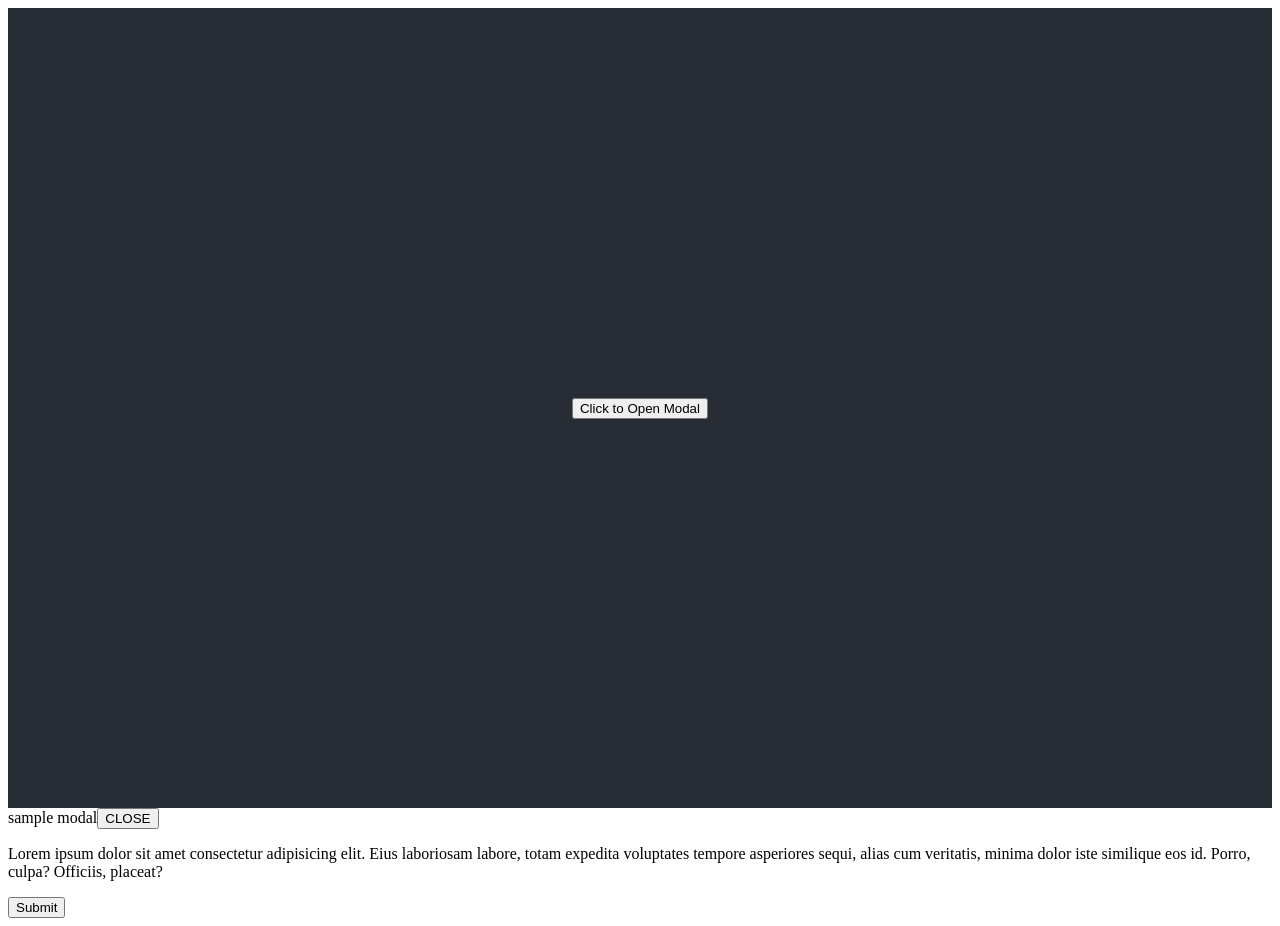
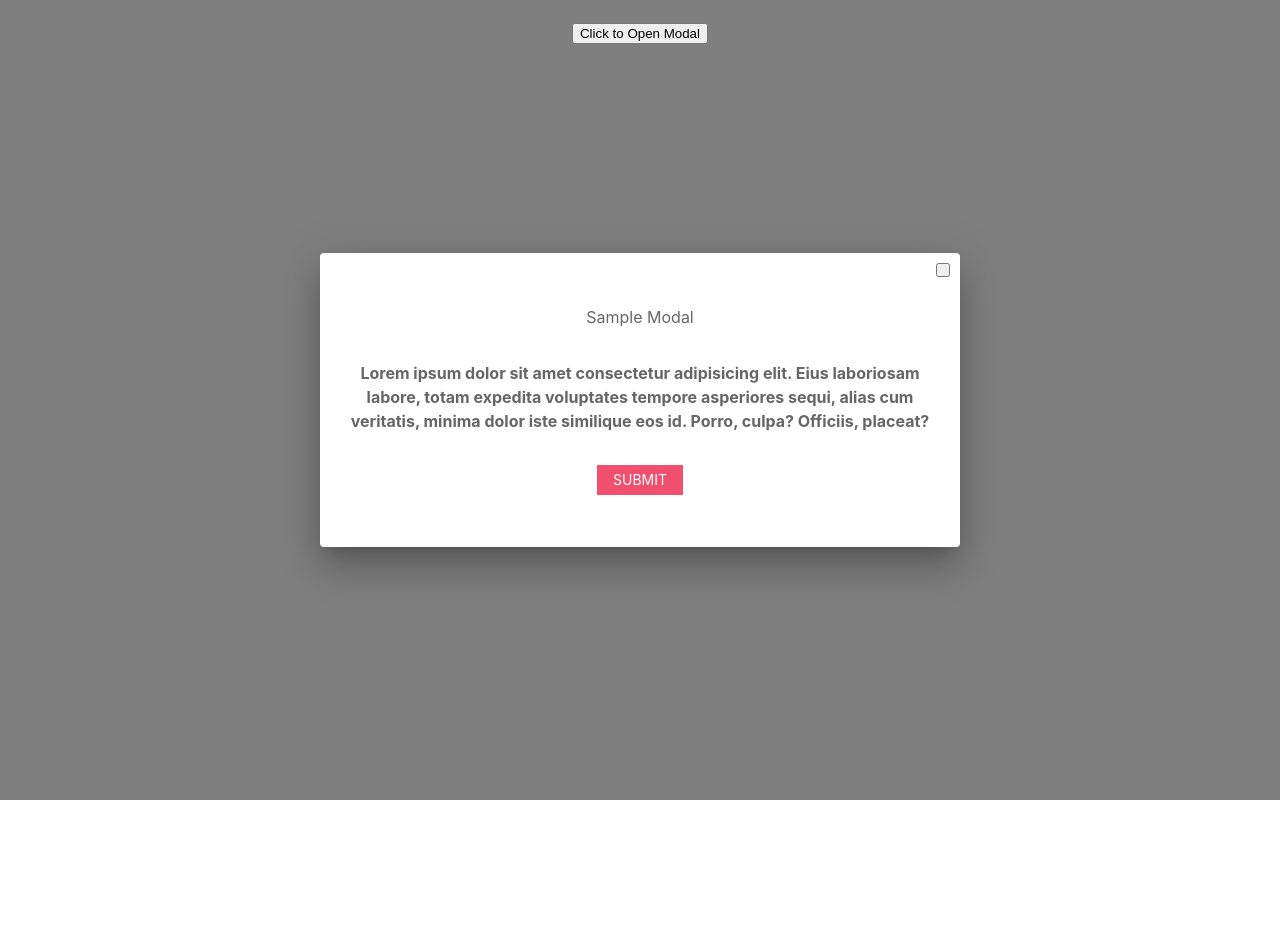
Before and after one commit to contra/contra-interview-assessment, a Next.js app in the folder frontend/: page / in a window 1280 px wide. Both pictures are taken after a click on the button "Click to Open Modal". After the commit the page ends 800 px from the top, so only its background shows below. Built offline with nearby package versions, Linux system fonts and the light colour scheme.

Commit message:
added base modal styles and hooks for closing opening based on props

```diff
--- a/frontend/package.json
+++ b/frontend/package.json
@@ -15,7 +15,8 @@
   "dependencies": {
     "next": "12.1.6",
     "react": "18.2.0",
-    "react-dom": "18.2.0"
+    "react-dom": "18.2.0",
+    "uikit": "^3.15.2"
   },
   "devDependencies": {
     "@types/jest": "28.1.3",
--- a/frontend/src/components/Modal/Modal.module.css
+++ b/frontend/src/components/Modal/Modal.module.css
@@ -0,0 +1,88 @@
+.modal {
+    max-width: 600px;
+    max-height: calc(100% - 96px);
+    padding: 20px;
+    display: -webkit-box;
+    display: -ms-flexbox;
+    display: flex;
+    position: relative;
+    overflow-y: auto;
+    -webkit-box-orient: vertical;
+    -webkit-box-direction: normal;
+    -ms-flex-direction: column;
+    flex-direction: column;
+    -webkit-box-shadow: 0px 11px 15px -7px rgba(0, 0, 0, 0.2),
+        0px 24px 38px 3px rgba(0, 0, 0, 0.14), 0px 9px 46px 8px rgba(0, 0, 0, 0.12);
+    box-shadow: 0px 11px 15px -7px rgba(0, 0, 0, 0.2),
+        0px 24px 38px 3px rgba(0, 0, 0, 0.14), 0px 9px 46px 8px rgba(0, 0, 0, 0.12);
+    border-radius: 4px;
+    background-color: #fff;
+    text-align: left;
+}
+
+.modalContainer {
+    opacity: 1;
+    -webkit-transition: opacity 225ms cubic-bezier(0.4, 0, 0.2, 1) 0ms;
+    -o-transition: opacity 225ms cubic-bezier(0.4, 0, 0.2, 1) 0ms;
+    transition: opacity 225ms cubic-bezier(0.4, 0, 0.2, 1) 0ms;
+    display: -webkit-box;
+    display: -ms-flexbox;
+    display: flex;
+    -webkit-box-align: center;
+    -ms-flex-align: center;
+    align-items: center;
+    -webkit-box-pack: center;
+    -ms-flex-pack: center;
+    justify-content: center;
+    height: 100%;
+    outline: none;
+}
+
+.overlay {
+    opacity: 1;
+    -webkit-transition: opacity 225ms cubic-bezier(0.4, 0, 0.2, 1) 0ms;
+    -o-transition: opacity 225ms cubic-bezier(0.4, 0, 0.2, 1) 0ms;
+    transition: opacity 225ms cubic-bezier(0.4, 0, 0.2, 1) 0ms;
+    top: 0;
+    left: 0;
+    right: 0;
+    bottom: 0;
+    z-index: -1;
+    position: fixed;
+    -ms-touch-action: none;
+    touch-action: none;
+    background-color: rgba(0, 0, 0, 0.5);
+    -webkit-tap-highlight-color: transparent;
+}
+
+.windowContainer {
+    text-align: center;
+    position: absolute;
+    top: 0;
+    right: 0;
+    bottom: 0;
+    left: 0;
+    overflow: auto;
+    outline: 0;
+    -webkit-animation: fade-in 200ms 0s ease-in-out forwards;
+    animation: fade-in 200ms 0s ease-in-out forwards;
+    z-index: 100;
+}
+
+.subtitle {
+    margin: 0;
+    text-align: center;
+    font-weight: bold;
+}
+
+.header {
+    text-align: center;
+    padding: 1rem 0rem;
+    margin: 1rem 0rem;
+}
+
+.footer {
+    text-align: center;
+    padding: 1rem 0rem;
+    margin: 1rem 0rem;
+}
--- a/frontend/src/components/Modal/Modal.tsx
+++ b/frontend/src/components/Modal/Modal.tsx
@@ -1,8 +1,7 @@
-import React, { useEffect, type FC } from 'react';
+import React, { useEffect, useRef, useCallback, type FC } from 'react';
 import styles from './Modal.module.css';
 import ReactPortal from "../ReactPortal";
 import {ModalPropTypes, ModalHeaderTypes, ModalFooterTypes, ModalBodyTypes} from './Modal.types';
-
 
 const Modal: FC<ModalPropTypes> = ({
 	isOpen,
@@ -18,27 +17,62 @@ const Modal: FC<ModalPropTypes> = ({
 	onSubmit,
 	onClose,
 	onOpen,
+	backdropClosable = true
   }: ModalPropTypes) => {
 
+	const wrapperRef = useRef(null);
+
+	const customCloseHandler = useCallback(
+		() => {
+		handleClose();
+		onClose?.();
+	}, [onClose]);
+
+	const closeOnBackdropClick = useCallback(({target}) => {
+		if (
+			wrapperRef &&
+			wrapperRef.current &&
+			!wrapperRef.current.contains(target) &&
+			backdropClosable
+		  ) {
+			customCloseHandler();
+		  }
+	}, []);
+
+	if(!onSubmit) {
+		onSubmit = customCloseHandler;
+	}
+
 	useEffect(() => {
-		const closeOnEscapeKey = (e) => (e.key === "Escape" ? handleClose() : null);
-		document.body.addEventListener("keydown", closeOnEscapeKey);
+		const closeOnEscapeKey = (event: KeyboardEvent) => {
+			event.key === "Escape" && customCloseHandler();
+		};
+
+		document.addEventListener("keydown", closeOnEscapeKey);
+		document.addEventListener("click", closeOnBackdropClick, { capture: true });
+
 		return () => {
-			document.body.removeEventListener("keydown", closeOnEscapeKey);
+			document.removeEventListener("keydown", closeOnEscapeKey, );
+			document.removeEventListener("click", closeOnBackdropClick);
 		};
 	}, [handleClose]);
 
-	if (!isOpen) return null;
+	useEffect(() => {
+		isOpen && onOpen?.();
+	}, [isOpen, onOpen])
 
 	return (
 		<ReactPortal wrapperId="react-portal-modal-container">
-			<div
-				onClick={(e) => e.stopPropagation()}  // Prevent click from closing modal
-				className={styles['modal']}>
-				<div className={styles['modalContent']}>
-					{header ?? <ModalHeader header={header} title={title} handleClose={handleClose} />}
-					<ModalBody children={children} />
-					{footer ?? <ModalFooter footer={footer} onSubmit={onSubmit} submitButtonText={submitButtonText} />}
+			<div className={styles['overlay']} />
+			<div className={styles['windowContainer']}>
+				<div className={styles['modalContainer']}>
+					<div ref={wrapperRef} className={styles['modal']}>
+						<div className={styles['modalContent']}>
+							{header ?? <ModalHeader title={title} handleClose={customCloseHandler} />}
+							<ModalBody children={children} />
+							{footer ?? <ModalFooter onSubmit={onSubmit} submitButtonText={submitButtonText} />}
+						</div>
+					</div>
 				</div>
 			</div>
 		</ReactPortal>
@@ -46,7 +80,6 @@ const Modal: FC<ModalPropTypes> = ({
 };
 
 const ModalHeader: FC<ModalHeaderTypes> = ({
-	header,
 	title,
 	handleClose
 	}: ModalHeaderTypes) => {
@@ -55,25 +88,24 @@ const ModalHeader: FC<ModalHeaderTypes> = ({
 			{title}
 			<button
 				aria-label="close"
-				className={styles['closeButton']}
+				className="uk-modal-close-default"
 				onClick={handleClose}
 				type="button">
-				CLOSE
 			</button>
 		</div>
 	);
 }
 
 const ModalFooter: FC<ModalFooterTypes> = ({
-	footer,
 	onSubmit,
 	submitButtonText
 	} :ModalFooterTypes) => (
 	<div className={styles['footer']}>
 		<button
-			aria-label="close"
+			aria-label="submit"
 			onClick={onSubmit}
-			type="button">
+			type="button"
+			className='uk-button uk-button-danger uk-button-small'>
 		{submitButtonText}
 		</button>
 	</div>
@@ -81,7 +113,7 @@ const ModalFooter: FC<ModalFooterTypes> = ({
 
 const ModalBody: FC<ModalBodyTypes> = ({children}: ModalBodyTypes) => (
 	<div className={styles['body']}>
-		{children ?? (<p>{loremIpsum}</p>)}
+		{children ?? (<p className={styles['subtitle']}>{loremIpsum}</p>)}
 	</div>
 );
 
--- a/frontend/src/components/Modal/Modal.types.ts
+++ b/frontend/src/components/Modal/Modal.types.ts
@@ -1,11 +1,9 @@
 export type ModalHeaderTypes = {
 	handleClose: () => void;
 	title: string;
-	header?: React.ReactNode;
 }
 
 export type ModalFooterTypes = {
-	footer?: React.ReactNode;
 	onSubmit?: () => void;
 	submitButtonText?: string
 }
@@ -22,4 +20,7 @@ export type ModalPropTypes = ModalHeaderTypes & ModalFooterTypes & ModalBodyType
 	submitButtonText?: string;
 	onClose?: () => void;
 	onOpen?: () => void;
+	header?: React.ReactNode;
+	footer?: React.ReactNode;
+	backdropClosable?: boolean
 };
--- a/frontend/src/pages/_app.tsx
+++ b/frontend/src/pages/_app.tsx
@@ -1,5 +1,6 @@
 /* eslint-disable canonical/filename-match-exported */
 import { type AppProps } from 'next/app';
+import "uikit/dist/css/uikit.min.css";
 
 const App = ({ Component, pageProps }: AppProps) => {
   return <Component {...pageProps} />;
--- a/frontend/src/pages/index.module.css
+++ b/frontend/src/pages/index.module.css
@@ -1,18 +1,4 @@
-.App {
+.app {
     text-align: center;
-  }
-
-.AppHeader {
-    background-color: #282c34;
-    min-height: 100vh;
-    display: flex;
-    flex-direction: column;
-    align-items: center;
-    justify-content: center;
-    font-size: calc(10px + 2vmin);
-    color: white;
+    margin-top: 20px;
 }
-
-.AppLink {
-    color: #61dafb;
-}
--- a/frontend/src/pages/index.tsx
+++ b/frontend/src/pages/index.tsx
@@ -7,14 +7,12 @@ import useModal from "../hooks/useModal";
 const Index: NextPage = () => {
   const { modalOpen, close, open } = useModal();
   return (
-    <div className={styles.App}>
-      <header className={styles.AppHeader}>
+    <div className={styles['app']}>
         <button onClick={open}>
           Click to Open Modal
         </button>
 
-        {modalOpen && <Modal title="sample modal" handleClose={close} isOpen={modalOpen}/>}
-      </header>
+        {modalOpen && <Modal handleClose={close} isOpen={modalOpen} title="Sample Modal"/>}
     </div>
   );
 };
```
Also changed, not shown: 1 other file (tests, documents, lock files or other folders).
